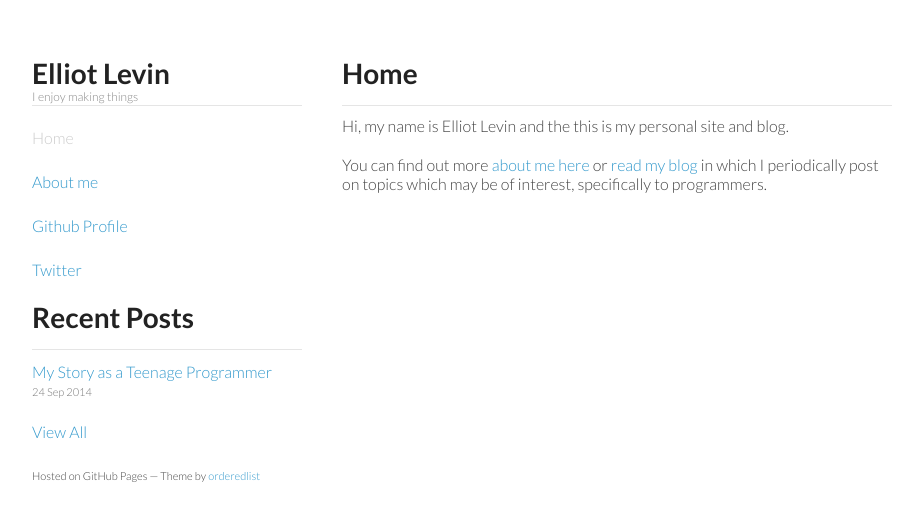
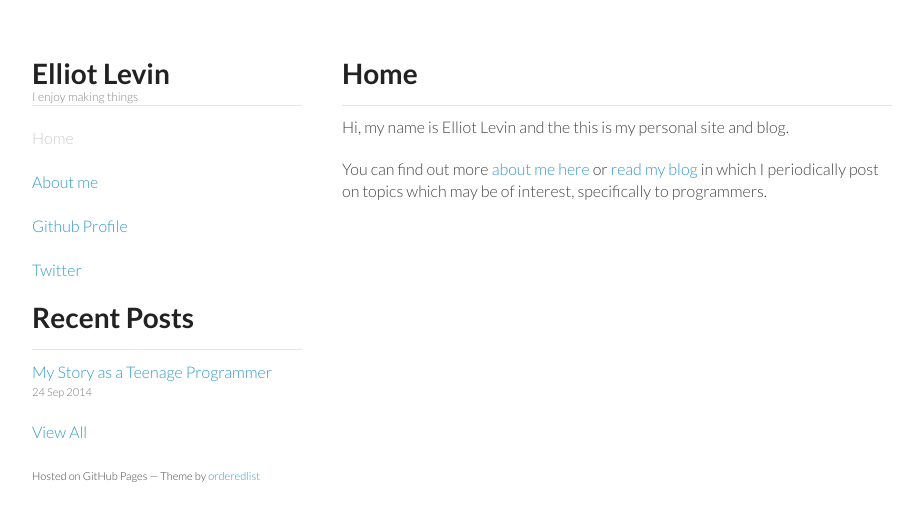
Before and after one commit to TimeToogo/elliotswebsite.com, a Jekyll site: the page built from index.md, in a window 1280 px wide. Shown: the top 521 px of the page, without its empty margins (178-1101 px from the left). Built offline with Jekyll 4.4.1, drawn with Linux system fonts in a browser that asks for light colours; nearby versions of some CDN libraries; Markdown is read by kramdown in place of the engine named in the settings.

Commit message:
Tweak line height for page content

```diff
--- a/assets/css/styles.css
+++ b/assets/css/styles.css
@@ -41,7 +41,7 @@ h3, h4, h5, h6 {
 }
 
 .subheader {
-    font-size: 12px;
+    font-size: 12px!important;
     margin-top: -28px; /* -(font-size * line-height + .header-separator{font-size}) */
     color: #888;
 }
@@ -134,6 +134,11 @@ section#main-content {
     font-size: 16px;
     width: 550px;
     float: right;
+}
+
+section#main-content p {
+    font-size: 16px;
+    line-height: 22px;
 }
 
 small {
```
